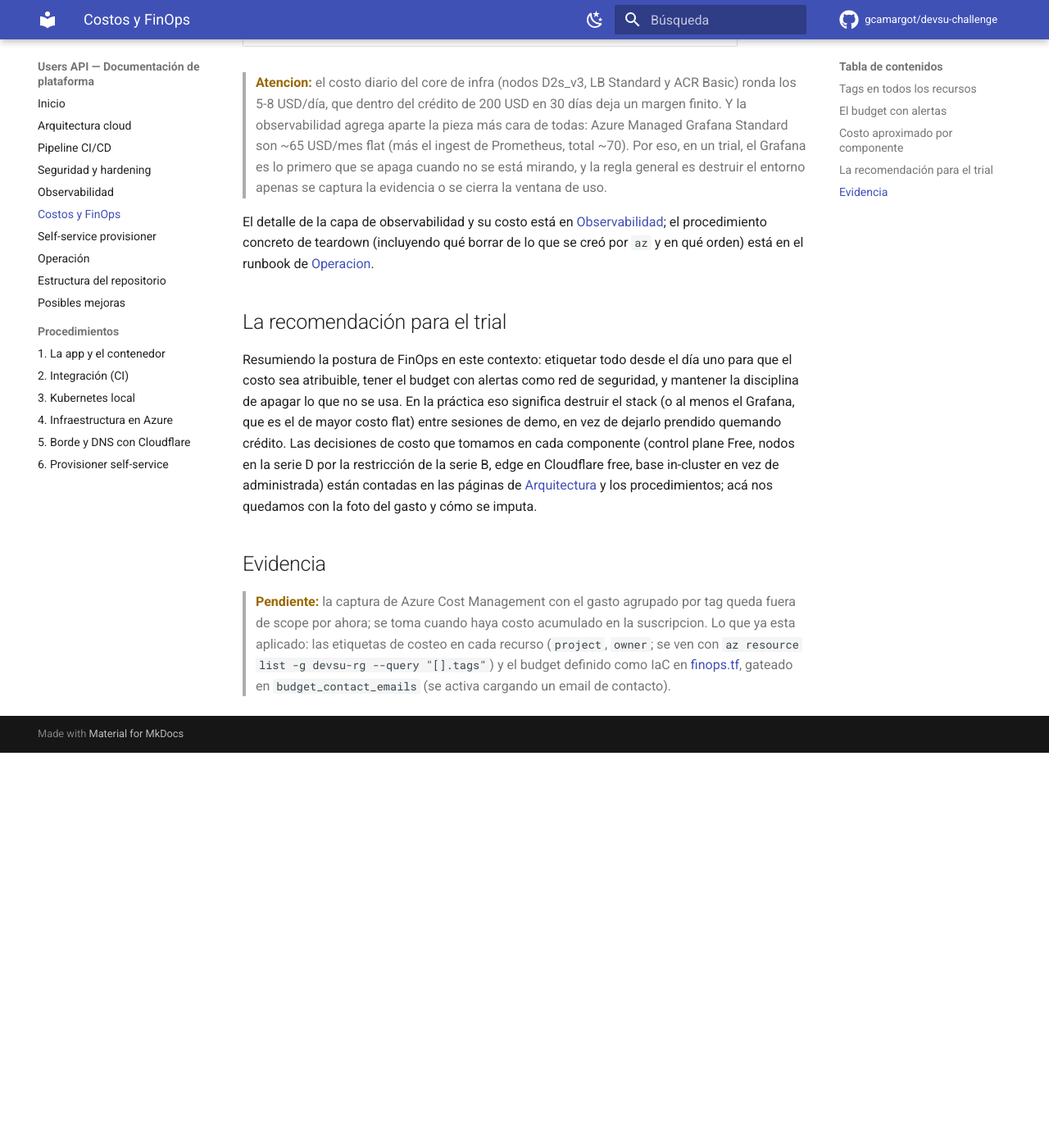
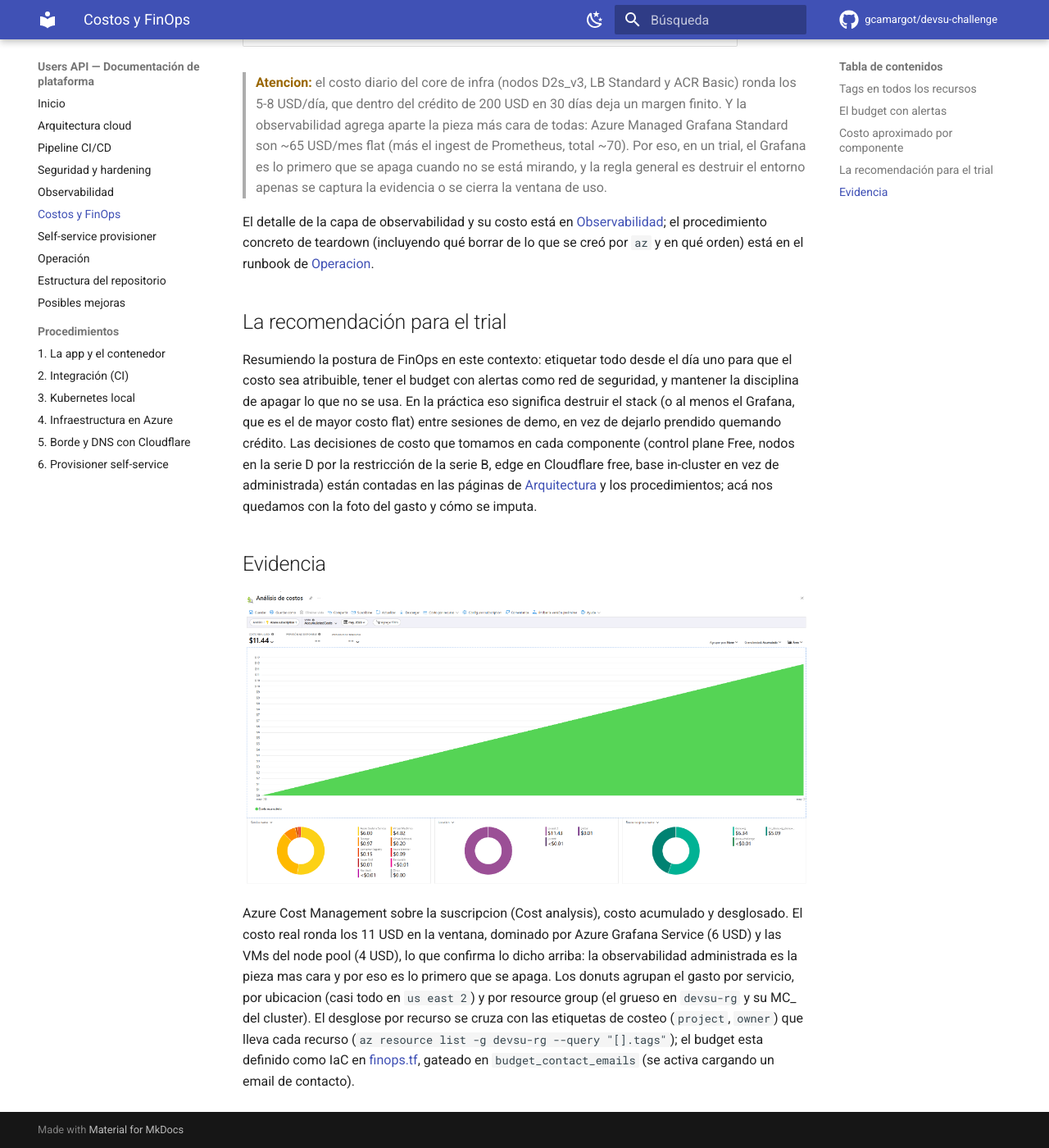
Before and after one commit to gcamargot/devsu-challenge, an MkDocs documentation site: the page built from docs/Costos-y-FinOps.md, in a window 1280 px wide and 1400 px high, scrolled down 2271 px. Shown: the whole window at 82% size. Built offline with MkDocs 1.6.1 and Material for MkDocs 9.7.7, drawn with Linux system fonts in a browser that asks for light colours; comment, search, counter and statistics services are not loaded; before the commit the page ends 3189 px from its top, so only the background shows below that.

Commit message:
docs(finops): captura de Cost Management como evidencia
Reemplaza el placeholder de pendiente por la captura real de Cost Management.

```diff
--- a/docs/Costos-y-FinOps.md
+++ b/docs/Costos-y-FinOps.md
@@ -55,4 +55,6 @@
 
 ## Evidencia
 
-> <font color="#9a6700">**Pendiente:**</font> la captura de Azure Cost Management con el gasto agrupado por tag queda fuera de scope por ahora; se toma cuando haya costo acumulado en la suscripcion. Lo que ya esta aplicado: las etiquetas de costeo en cada recurso (`project`, `owner`; se ven con `az resource list -g devsu-rg --query "[].tags"`) y el budget definido como IaC en [finops.tf](https://github.com/gcamargot/devsu-challenge/blob/master/terraform/finops.tf), gateado en `budget_contact_emails` (se activa cargando un email de contacto).
+![Analisis de costos en Azure Cost Management, agrupado por servicio, ubicacion y resource group](evidencia-17-finops.png)
+
+Azure Cost Management sobre la suscripcion (Cost analysis), costo acumulado y desglosado. El costo real ronda los 11 USD en la ventana, dominado por Azure Grafana Service (6 USD) y las VMs del node pool (4 USD), lo que confirma lo dicho arriba: la observabilidad administrada es la pieza mas cara y por eso es lo primero que se apaga. Los donuts agrupan el gasto por servicio, por ubicacion (casi todo en `us east 2`) y por resource group (el grueso en `devsu-rg` y su MC_ del cluster). El desglose por recurso se cruza con las etiquetas de costeo (`project`, `owner`) que lleva cada recurso (`az resource list -g devsu-rg --query "[].tags"`); el budget esta definido como IaC en [finops.tf](https://github.com/gcamargot/devsu-challenge/blob/master/terraform/finops.tf), gateado en `budget_contact_emails` (se activa cargando un email de contacto).
```
Also changed, not shown: docs/evidencia-17-finops.png (added).
